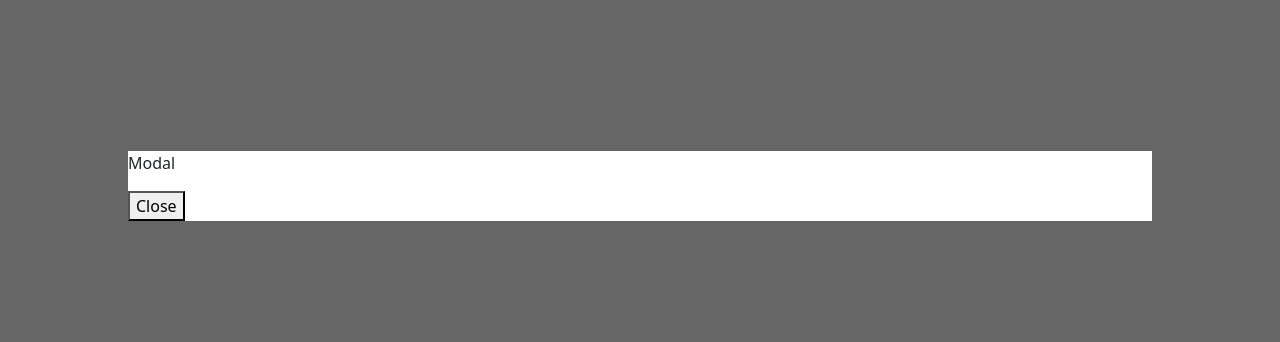
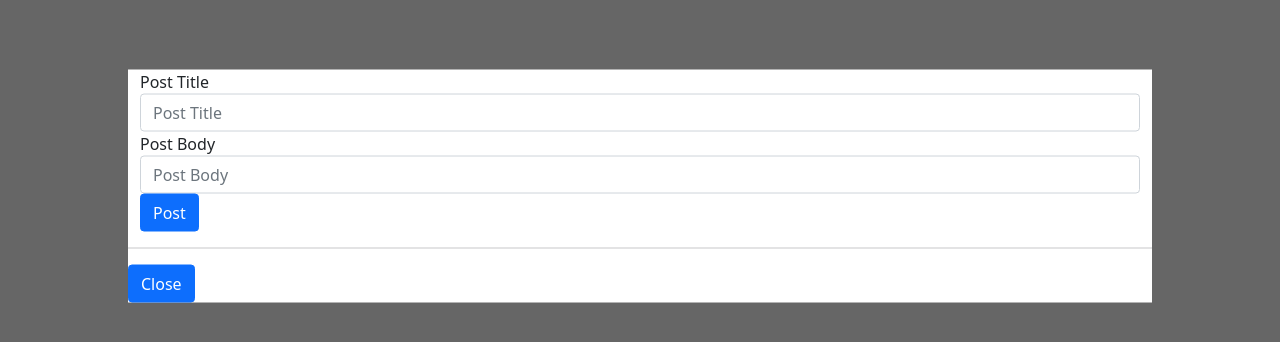
Before and after one commit to AI-and-Blockchain/F23_RealNews, a React (Create React App) app in the folder App/realnews/: page / in a window 1280 px wide. Both pictures are taken after a click on the button "Post +". Shown: the part 214-556 px from the top of the page. Built offline with nearby package versions, Linux system fonts and the light colour scheme; no server answers; the HTML template or start-up script is replaced by a standard one.

Commit message:
post form done

```diff
--- a/App/realnews/src/components/navbar/Navbar.js
+++ b/App/realnews/src/components/navbar/Navbar.js
@@ -42,7 +42,6 @@ class Navbar extends Component {
               </ul>
             </div>
             <Modal show={this.state.show} handleClose={this.hideModal}>
-              <p>Modal</p>
             </Modal>
             <button className='btn btn-primary' onClick={this.showModal}>Post +</button>
           </div>
--- a/App/realnews/src/components/postForm/postForm.js
+++ b/App/realnews/src/components/postForm/postForm.js
@@ -6,8 +6,22 @@ const Modal = ({ handleClose, show, children }) => {
   return (
     <div className={showHideClassName}>
       <section className="modal-main">
+        <div className='container'>
+            <form>
+                <div class="form-group">
+                    <label for="postTitle">Post Title</label>
+                    <input type="text" class="form-control" id='postTitle' placeholder="Post Title"></input>
+                </div>
+                <div class="form-group">
+                    <label for="postBody">Post Body</label>
+                    <input type="text" class="form-control" id="postBody" placeholder="Post Body"></input>
+                </div>
+                <button type="submit" class="btn btn-primary">Post</button>
+            </form>
+        </div>
         {children}
-        <button type="button" onClick={handleClose}>
+        <hr></hr>
+        <button type="button" className='btn btn-primary' onClick={handleClose}>
           Close
         </button>
       </section>
```
